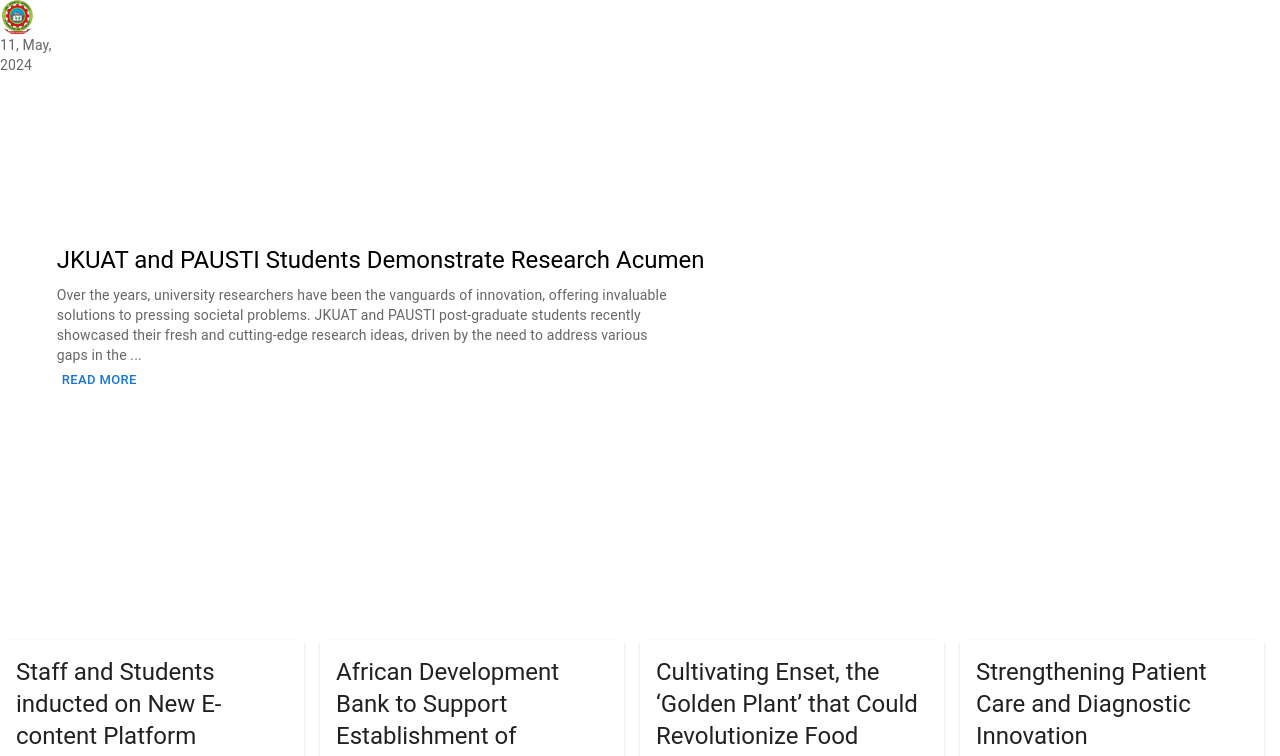
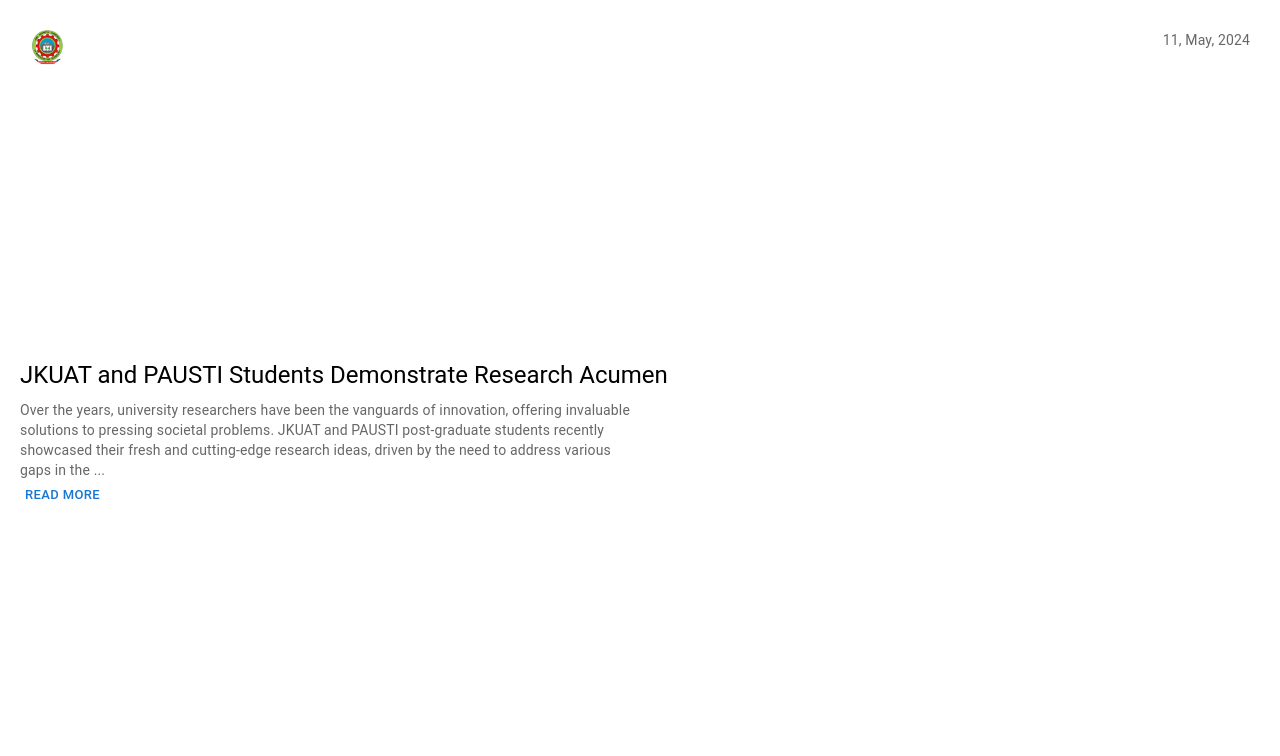
Before and after one commit to walteronoh/jkuat-news-log, a React (Create React App) app: page / in a window 1280 px wide. Shown: the top 756 px of the page. Built offline with nearby package versions, Linux system fonts and the light colour scheme.

Commit message:
style: add space to log and time

```diff
--- a/src/pages/Home.js
+++ b/src/pages/Home.js
@@ -29,8 +29,7 @@
     }
 
     return (<>
-        <Box sx={{ height: '80vh', width: '100%', display: 'flex' }}>
-            <Box>
+        <Box sx={{ display: 'flex', justifyContent: 'space-between', padding: "30px" }}>
             <Avatar
                 alt="JKUAT Logo"
                 src="/jkuat-logo.png"
@@ -40,6 +39,7 @@
                 {dateTime}
             </Typography>
         </Box>
+        <Box sx={{ height: '80vh', display: 'flex', padding: "20px" }}>
             <Box sx={{ display: 'flex', alignItems: 'center' }}>
                 <Box>
                     <Typography gutterBottom variant="h5" component="div">
@@ -56,11 +56,11 @@
         </Box>
         <Masonry columns={{ xs: 1, sm: 2, md: 4 }} spacing={2}>
             {news.map((v, i) => <Card key={i}>
-                <CardMedia
-                    // sx={{ height: 200 }}
+                {/* <CardMedia
+                    sx={{ height: 200 }}
                     image="/images/cougars.jpg"
                     title="Cougars"
-                />
+                /> */}
                 <CardContent>
                     <Typography gutterBottom variant="h5" component="div">
                         {v.news_header}
--- a/src/pages/ReadNews.js
+++ b/src/pages/ReadNews.js
@@ -1,14 +1,16 @@
 import { Masonry } from "@mui/lab";
-import { Box, Grid, Card, CardContent, CardMedia, CardActions, Button, Typography, Chip } from "@mui/material";
+import { Box, Grid, Card, CardContent, CardMedia, CardActions, Button, Typography, Chip, Avatar } from "@mui/material";
 import { useEffect, useState } from "react";
 import { useNavigate, useParams } from "react-router-dom";
 import { fetchNews, fetchNewsFromLocalStorage, saveNewsToLocalStorage } from "../api/api";
+import moment from "moment";
 
 function ReadNews() {
     const navigate = useNavigate();
     const params = useParams();
     const [savedNews, setSavedNews] = useState([]);
     const [news, setNews] = useState({});
+    const [dateTime, setDateTime] = useState("");
 
     useEffect(() => {
         // Get news
@@ -17,7 +19,9 @@
         saveNewsToLocalStorage(params.id);
         // Get saved news
         handleFetchSavedNews();
-    }, []);
+        // Get Time
+        handleGetDateTime();
+    }, [params]);
 
     const handleFetchPageNews = () => {
         fetchNews().then((resp) => {
@@ -35,11 +39,30 @@
         }
     }
 
+    const handleGetDateTime = () => {
+        setDateTime(moment().format("DD, MMM, yyyy"));
+    }
+
     return (
+        <>
+            <Box sx={{ display: 'flex', justifyContent: 'space-between', padding: "30px" }}>
+
+                <Avatar
+                    alt="JKUAT Logo"
+                    src="/jkuat-logo.png"
+                    sx={{ width: 35, height: 35 }}
+                    onClick={() => {
+                        navigate("/");
+                    }}
+                />
+                <Typography variant="body2" color="text.secondary">
+                    {dateTime}
+                </Typography>
+            </Box>
             <Grid container spacing={2}>
                 <Grid item xs={12} md={9}>
                     <Box sx={{ width: "100%" }}>
-                    <Chip label={news.posting_date} />
+                        {/* <Chip label={news.posting_date} /> */}
                         <Card>
                             {/* <CardMedia
                             sx={{ height: 500 }}
@@ -90,6 +113,7 @@
                     </Box>
                 </Grid>
             </Grid>
+        </>
     )
 }
 
```
Lines whose indentation alone changed are shown as unchanged.
